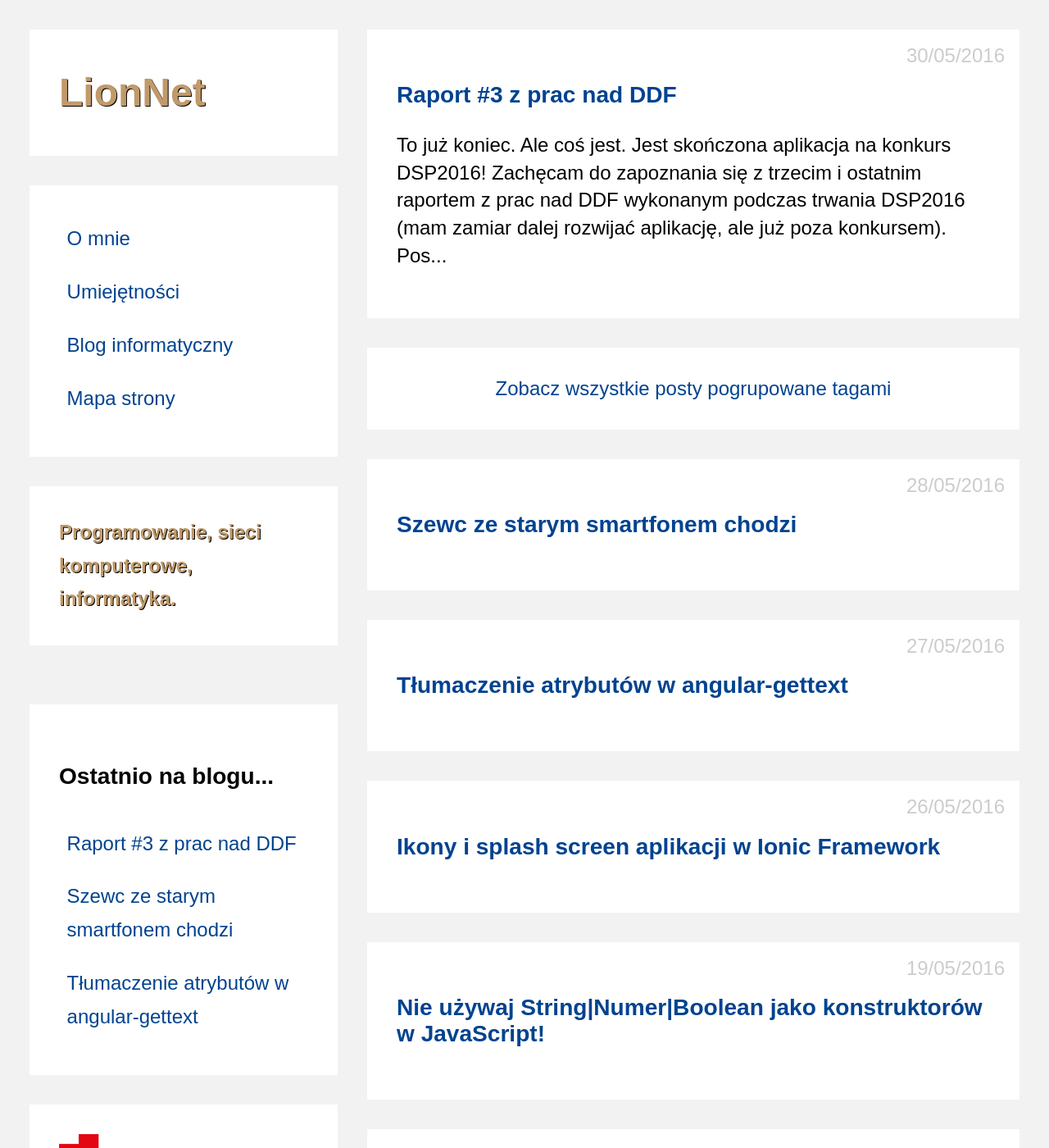
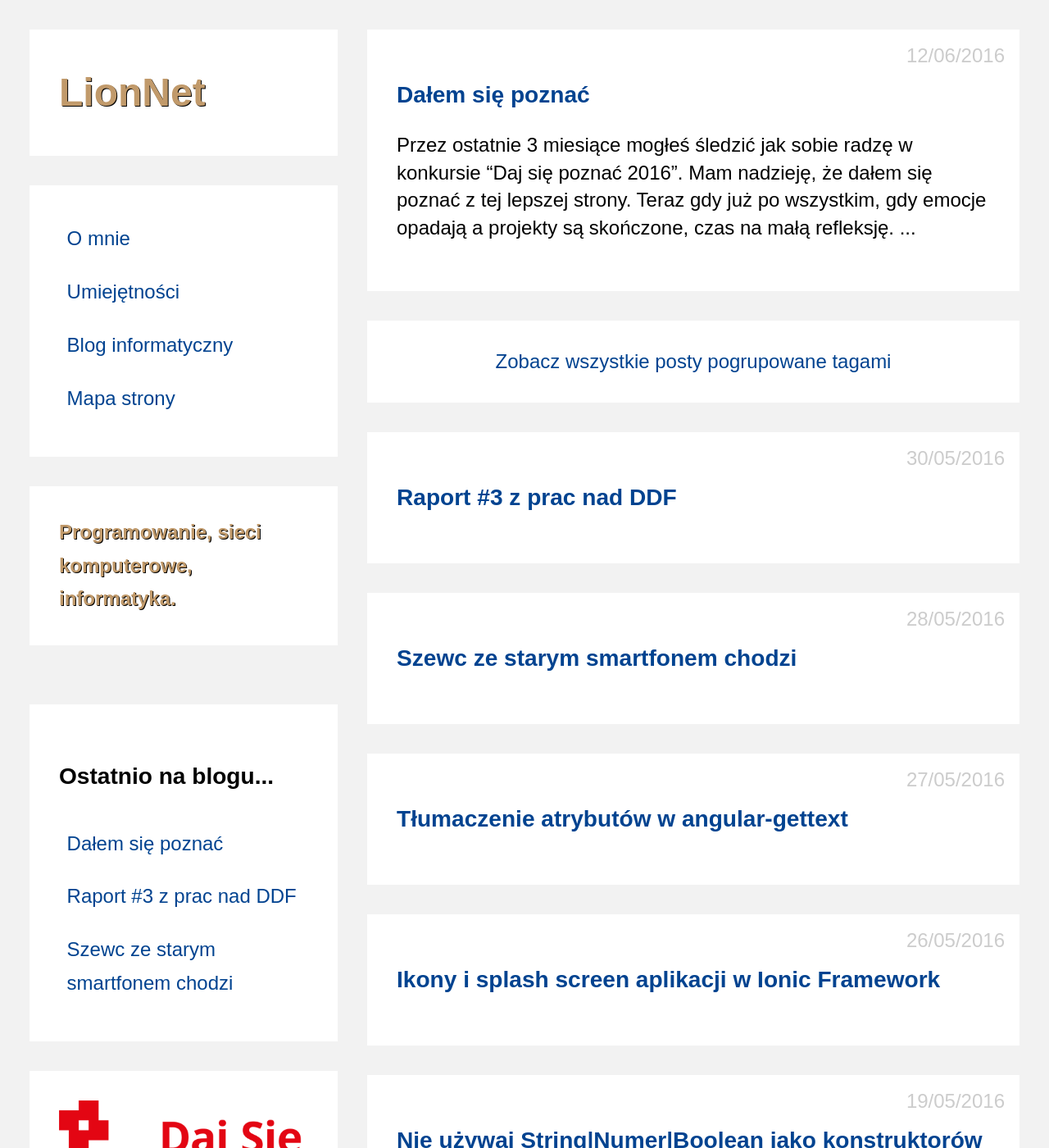
Before and after one commit to maciejlew/maciejlew.github.io, a Jekyll site: the page built from pages/blog.md, in a window 1280 px wide and 1400 px high. Shown: the whole window at 82% size. Built offline with Jekyll 4.4.1, drawn with Linux system fonts in a browser that asks for light colours; some of the changed lines change nothing that is shown.

Commit message:
Adds post 'Dałem się poznać'

```diff
--- a/_includes/acronyms.md
+++ b/_includes/acronyms.md
@@ -61,3 +61,4 @@
 *[QM]: Quality Meetup
 *[CDT]: Context-Driven Testing
 *[XXE]: XML eXternal Entities
+*[RWD]: Responsive Web Design
--- /dev/null
+++ b/_posts/2016-06-12-dalem-sie-poznac.md
@@ -0,0 +1,149 @@
+---
+layout: post
+title: "Dałem się poznać"
+date: "2016-06-12 20:20:00"
+description: 'Podsumowanie konkursu Daj się poznać 2016'
+keywords: "daj się poznać 2016, konkurs programistyczny, aplikacja konkursowa,
+drug dose framework, aplikacja mobilna, pas pediatryczny, dawkowanie leków,
+podsumowanie konkursu, lista bohaterów, statystyki bloga"
+tags:
+- DSP2016
+- DDF
+- BLOG
+---
+
+Przez ostatnie 3 miesiące mogłeś śledzić jak sobie radzę w konkursie *"Daj się
+poznać 2016"*. Mam nadzieję, że dałem się poznać z tej lepszej strony. Teraz gdy
+już po wszystkim, gdy emocje opadają a projekty są skończone, czas na małą
+refleksję.
+
+### Wyniki konkursu
+
+Konkurs [został zakończony][1], została ogłoszona [lista bohaterów][2]. Tym
+wszystkim osobom udało się dotrwać do końca i spełnić warunki konkursu. Miło mi
+że **jedną z tych 70 osób jestem ja**. Gdy 3 miesiące temu startowałem nie myślałem
+że zgłosi się prawie 300 osób, liczyłem że będzie to góra 50 programistycznych
+geeków. A tu taka niespodzianka. Okazuje się że jest nas sporo, że ludzie interesują
+się samorozwojem i nadspodziewanie optymistycznie podchodzą do takich inicjatyw
+jak DPS2016. W tym zawodzie ciągły rozwój to podstawa! Oby tak dalej! Życzę nam
+wszystkim dalszej wytrwałości w dążeniu do perfekcji w dziedzinie wytwarzania
+oprogramowania!
+
+
+#### Finał
+
+Z grupy bohaterów [została wybrana w wewnętrznym głosowaniu szczęśliwa 16-tka][3],
+której projekty i blog najbardziej spodobał się konkurencji. Niestety tam już się
+nie załapałem... Gratuluję szczęśliwcom.
+
+Wśród finalistów znalazł się jeden z blogów i powiązana aplikacja, na który oddałem
+swój głos. Jest to **[aplikacja mobilna służąca do planowania zakupów][4]**, napisana
+w Java. Tą aplikację zauważyłem dopiero po zakończeniu konkursu, jednak po
+przejrzeniu wszystkich innych, zarówno tych które śledziłem jak i tych na które nie
+starczyło mi czasu, wydaje mi się że **najbardziej zasługuje na wyróżnienie**.
+Wygląda całkiem fajnie na zaprezentowanych screenach, może kiedyś przetestuję ją
+także na telefonie. Autorce udało się zrobić całkiem sporo w tak krótkim czasie.
+
+Ciekawymi projektami, które jednak nie przeszły dalej były są także:
+
+ * [aplikacja służąca do planowania tras wycieczek][5], napisana w Ionic Framework.
+ * [gra platformowa napisana w JS][6], a także kilka innych gierek które można
+znaleźć na blogu tego uczestnika.
+
+Ogólnie można zauważyć że na liście finalistów królują projekty i blogi powiązane
+z technologiami *.NET* (11/16), jest też trochę o Java (2/16) oraz JavaScript i C.
+Takie nierównomierne rozłożenie technologii było już widać na poprzednich etapach
+konkursu, ale jest to pewnie związane z tym że sam konkurs wypłynął z środowiska
+.NETowców, a głównym sponsorem jest sami wiecie kto ;). [Ciekawe statystyki
+konkursu][7] można znaleźć na stronie jednego z finalistów który pisał aplikację
+do zbierania danych o konkursie.
+
+Pozostaje teraz czekać na [wyniki ankiety kolejnej ankiety][8].
+
+### Mój blog
+
+Konkurs miał duży pozytywny wpływ na ten blog. **Udało mi się przez 3 miesiące
+napisać 28 postów** z czego [27 było postami konkursowymi][9]. **Napisałem
+w sumie aż 13525 słów** co daje średnio 500 słów na post. Dawno się tak nie rozpisywałem.
+Ogólnie jestem bardzo zadowolony z merytorycznej wartości każdego z opublikowanych
+postów. Ich przygotowanie kosztowało mnie trochę czasu, ale jest to dobrze
+spożytkowany czas - raz napisany i opublikowany post zostanie tu na zawsze i
+będzie przyciągał czytelników.
+
+Blog przeszedł w tym czasie także spory lifting, nadal charakteryzuje go
+minimalistyczna forma, nadal jest [hostowany na GitHub Pages a jego silnikiem
+jest Jekyll][10]. Udało mi się jednak poświęcić trochę czasu aby jego czytanie
+było łatwiejsze wprowadzając trochę więcej semantyki i RWD w kod bloga.
+
+#### Kanał RSS
+
+Jednym z warunków uczestnictwa w DSP2016 było udostępnienie kanału RSS czytelnikom.
+Sama idea kanałów RSS tak bardzo mi się spodobała, że od razu w rozszerzyłem swój
+czytnik poczty o czytnik kanałów z wiadomościami z blogów. Jeśli jeszcze nie masz
+kanału RSS na swoim blogu załóż go jak najszybciej - super sprawa. Nie trzeba
+zapisywać się żadną listę mailingową by być informowanym na bieżąco.
+
+Z drugiej strony lista mailingowa daje dużo większe możliwości promocji, jednak
+na obecnym etapie byłaby przerostem formy nad treścią.
+
+Jeśli jeszcze nie zapisałeś się na [mój kanał RSS możesz to zrobić klikając w ten
+link][11].
+
+#### SEO
+
+Popracowałem także trochę nad optymalizacją strony, tak aby roboty wielkiego brata
+czuły się na niej jak w domu, ale jest jeszcze sporo do zrobienia. Nie chciałem
+specjalnie spamować gdzie się tylko da, więc jeśli trafiłeś tu z wyszukiwarki to
+jest to raczej **zasługa pasywnego SEO** niż agresywnej autopromocji.
+
+Nie zdecydowałem się na śledzenie użytkowników, bo w sumie nie jest mi to do niczego
+potrzebne, a sam blokuje takie wynalazki jak tylko się da w mojej przeglądarce
+(AdBlock, NoScript). Mimo to mogłem w narzędziach dla webmasterów od wielkiego
+brata (zwanych obecnie konsolą), **zauważyć pewien wzrost ruchu na tej stronie**.
+Nie było by go gdyby nie ten konkurs i wyprodukowana przeze mnie treść na blogu.
+
+### Ja
+
+Konkurs DSP2016 nauczył mnie bardzo wiele o sobie samym. Cieszę się że udało mi
+się sprostać warunkom konkursu. Wymagało to ode mnie **dużej konsekwencji w działaniu,
+samozaparcia, planowania z wyprzedzeniem**. Sporo także przy okazji nauczyłem się
+o samym JS. Wybranie zestawu technologii o którym nie ma się zielonego pojęcia
+okazało się strzałem w dziesiątkę! **Jestem zadowolony** z [rezultatu jaki udało mi
+się ostatecznie osiągnąć][12]. Aplikacja DDF nie powstałaby zapewne gdyby nie ten
+konkurs. Mam nadzieję że **w przyszłości ta [aplikacja obliczająca dawki leków na
+urządzenia mobilne][13] przyda się komuś w codziennym życiu lub w pracy**.
+
+#### Moje wsparcie
+
+W tym miejscu chciałbym podziękować wszystkim tym którzy wspierali mnie przez te
+ostatnie 3 miesiące. **W szczególności mojej drugiej połówce, która od samego
+początku wspierała mnie podczas trwania konkursu**. Bez takiego wsparcia pewnie
+nie dotrwałbym do końca, a tak, wiedząc że pierwszym i najsurowszym recenzentem
+będzie najbliższa osoba, która bez chwili zawahania wypunktuje każdy błąd i każdą
+fuszerkę, udało mi się dostarczyć Wam kilka całkiem dobrej jakości, merytorycznych
+postów na temat JS, QA  i inżynierii programowania.
+
+#### Leo, what's next?
+
+**Zamierzam dalej rozwijać DDF**. Możecie się spodziewać także kolejnych artykułów
+dotyczących JS bo spodobał mi się ten cały frontend, a zwłaszcza możliwość robienia
+w JS mobilnych aplikacji hybrydowych. **Mam w planach także serię artykułów o PHP**,
+czyli o mojej preferowanej technologii. Nie obędzie się bez inżynierii oprogramowania
+i technik zapewnienia jakości oprogramowania. Tak więc bądźcie czujni, wpadajcie
+na bloga, [zapisujcie się na kanał RSS][11]!
+
+[1]: http://devstyle.pl/2016/06/01/daj-sie-poznac-2016-wielki-final
+[2]: http://devstyle.pl/daj-sie-poznac/daj-sie-poznac-finalisci-2016
+[3]: http://devstyle.pl/2016/06/08/daj-sie-poznac-2016-glosowanie-i-gala/
+[4]: http://programistka.net
+[5]: http://incodable.blogspot.com
+[6]: http://jsdn.pl
+[7]: http://macieklesiczka.github.io/
+[8]: http://ankieta.dajsiepoznac.pl/
+[9]: {{site.url}}/blog/tags/#DSP2016
+[10]: {{site.url}}/2014/06/19/ready-steady-blog.html
+[11]: {{site.url}}/blog/feed.xml
+[12]: {{site.url}}/2016/05/30/raport-3-z-prac-nad-ddf.html
+[13]: {{site.url}}/2016/03/01/dam-sie-poznac.html
+
+{% include acronyms.md %}
--- a/pages/map.md
+++ b/pages/map.md
@@ -24,6 +24,7 @@ redirect_from: /map/
  * [Umiejętności](../umiejetnosci)
  * [Kontakt](../kontakt)
  * [Blog informatyczny](../blog)
+   * [Dałem się poznać](../2016/06/12/dalem-sie-poznac.html)
    * [Raport #3 z prac nad DDF](../2016/05/30/raport-3-z-prac-nad-ddf.html)
    * [Szewc ze starym smartfonem chodzi](../2016/05/28/szewc-ze-starym-smartfonem-chodzi.html)
    * [Tłumaczenie atrybutów w angular-gettext](../2016/05/27/tlumaczenie-atrybutow-html-w-angular-gettext.html)
```
